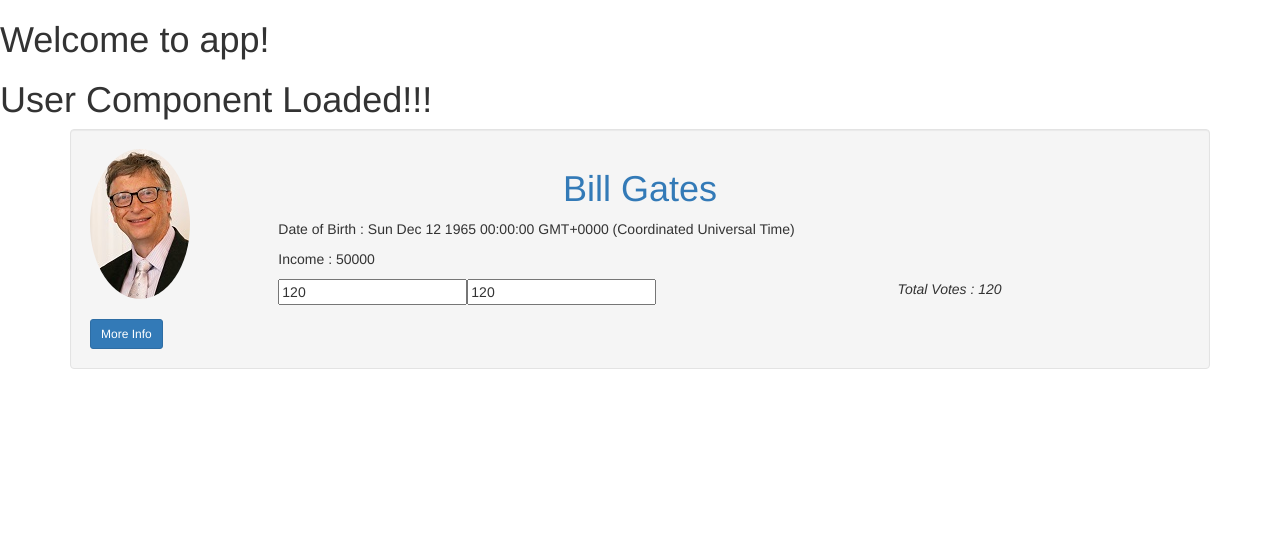
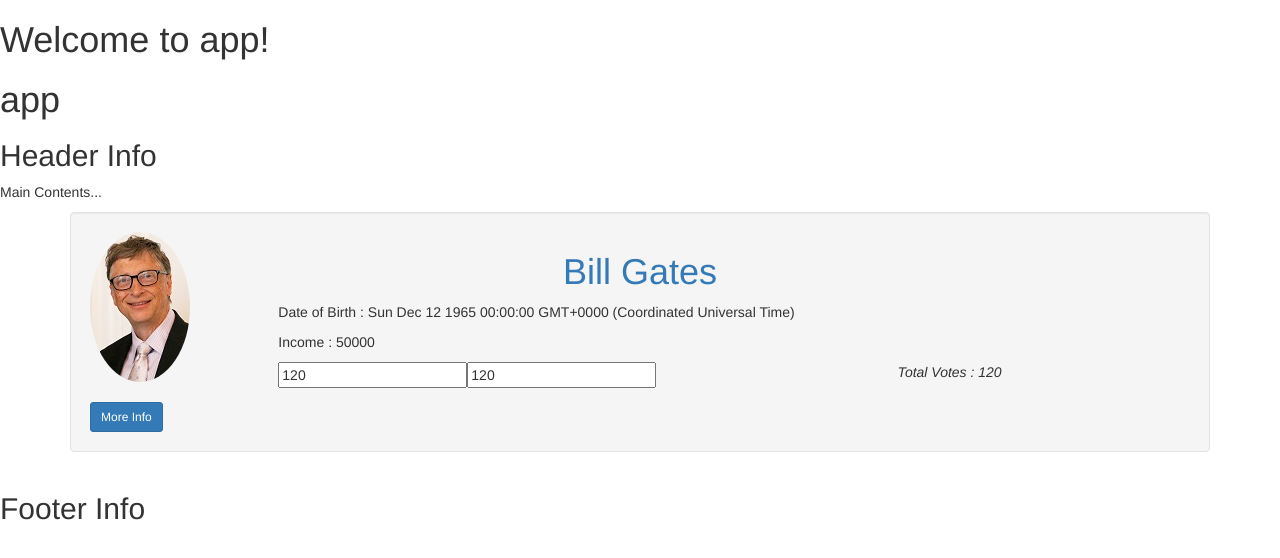
Before and after one commit to synergy2411/sg-app, an Angular app: page / in a window 1280 px wide. Shown: the top 558 px of the page. Built offline with nearby package versions, Linux system fonts and the light colour scheme.

Commit message:
Data Projection added

```diff
--- a/src/app/app.component.html
+++ b/src/app/app.component.html
@@ -4,5 +4,9 @@
     Welcome to {{ title }}!
   </h1>
 
-  <app-user></app-user>
+  <app-user [user]="user" [xyz]="title">
+    <header>Header Info</header>
+    <main class="main-class">Main Contents...</main>
+    <footer>Footer Info</footer>
+  </app-user>
  </div>
--- a/src/app/app.component.ts
+++ b/src/app/app.component.ts
@@ -1,4 +1,5 @@
 import { Component } from '@angular/core';
+import { User } from './model/user';
 
 @Component({
   selector: 'app-root',
@@ -7,4 +8,15 @@
 })
 export class AppComponent {
   title = 'app';
+
+  user : User = {
+      firstName : "Bill",
+      lastName : "Gates",
+      dob : new Date("Dec 12, 1965"),
+      isWorking : true,
+      income : 50000,
+      company : "Microsoft",
+      image : 'assets/images/bill.jpg',
+      vote : 120
+  }
 }
--- a/src/app/user/user.component.html
+++ b/src/app/user/user.component.html
@@ -1,5 +1,13 @@
 <div>
-<h1>User Component Loaded!!!</h1>
+<h1>{{ title }}</h1>
+
+<h2>
+    <ng-content select="header"></ng-content>
+</h2>
+
+<p>
+    <ng-content select = ".main-class"></ng-content>
+</p>
 
 <div class="container">
 <ul class="list-unstyled">
@@ -32,3 +40,8 @@
 </div>
 
 </div>
+
+
+<h2>
+    <ng-content select="footer"></ng-content>
+</h2>
--- a/src/app/user/user.component.ts
+++ b/src/app/user/user.component.ts
@@ -1,4 +1,4 @@
-import { Component } from '@angular/core';
+import { Component, Input } from '@angular/core';
 import { User } from '../model/user';
 
 @Component({
@@ -6,20 +6,12 @@
     templateUrl : './user.component.html'
 })
 export class UserComponent{
-
+    @Input('xyz') title : string;
+    @Input('user') user : User;
     moreInfo(user : User){
         alert(`${user.firstName}
             is working with ${user.company}!!!`);
     }
 
-    user : User = {
-        firstName : "Bill",
-        lastName : "Gates",
-        dob : new Date("Dec 12, 1965"),
-        isWorking : true,
-        income : 50000,
-        company : "Microsoft",
-        image : 'assets/images/bill.jpg',
-        vote : 120
-    }
+
 }
```
